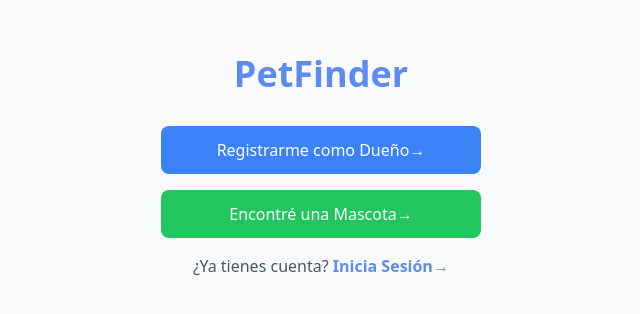
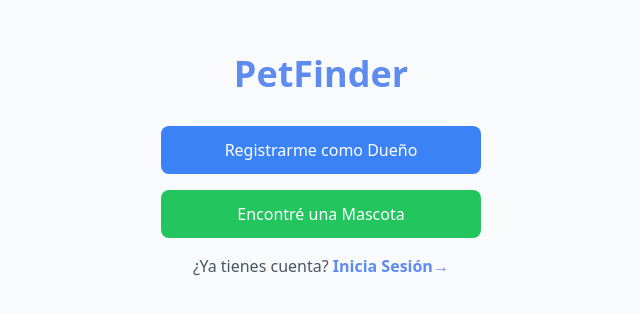
Before and after one commit to wuaicot/Mascota-Perdida_app, a Next.js app in the folder client/: page / in a window 1280 px wide. Shown: the part 234-548 px from the top of the page, without its empty margins (319-959 px from the left). Built offline with nearby package versions, Linux system fonts and the light colour scheme.

Commit message:
front deployed in verselV

```diff
--- a/client/src/pages/index.js
+++ b/client/src/pages/index.js
@@ -11,14 +11,14 @@ export default function Home() {
         <Link href="/auth/register" className="block">
           <button className="w-full py-3 px-6 bg-blue-500 text-white rounded-lg hover:bg-blue-600
             focus:outline-none focus:ring-2 focus:ring-blue-500 focus:ring-offset-2 transition-all">
-            Registrarme como Dueño→
+            Registrarme como Dueño
           </button>
         </Link>
 
         <Link href="/hero" className="block">
           <button className="w-full py-3 px-6 bg-green-500 text-white rounded-lg hover:bg-green-600
             focus:outline-none focus:ring-2 focus:ring-green-500 focus:ring-offset-2 transition-all">
-            Encontré una Mascota→
+            Encontré una Mascota
           </button>
         </Link>
 
@@ -26,7 +26,7 @@ export default function Home() {
           <p className="mt-4 text-center text-md text-gray-600">
           ¿Ya tienes cuenta?{' '}
           <Link href="/auth/login" className="text-blue-600 hover:text-green-700 animate-pulse font-semibold ">
-            Inicia Sesión→
+             Inicia Sesión→
           </Link>
         </p>
 
```
